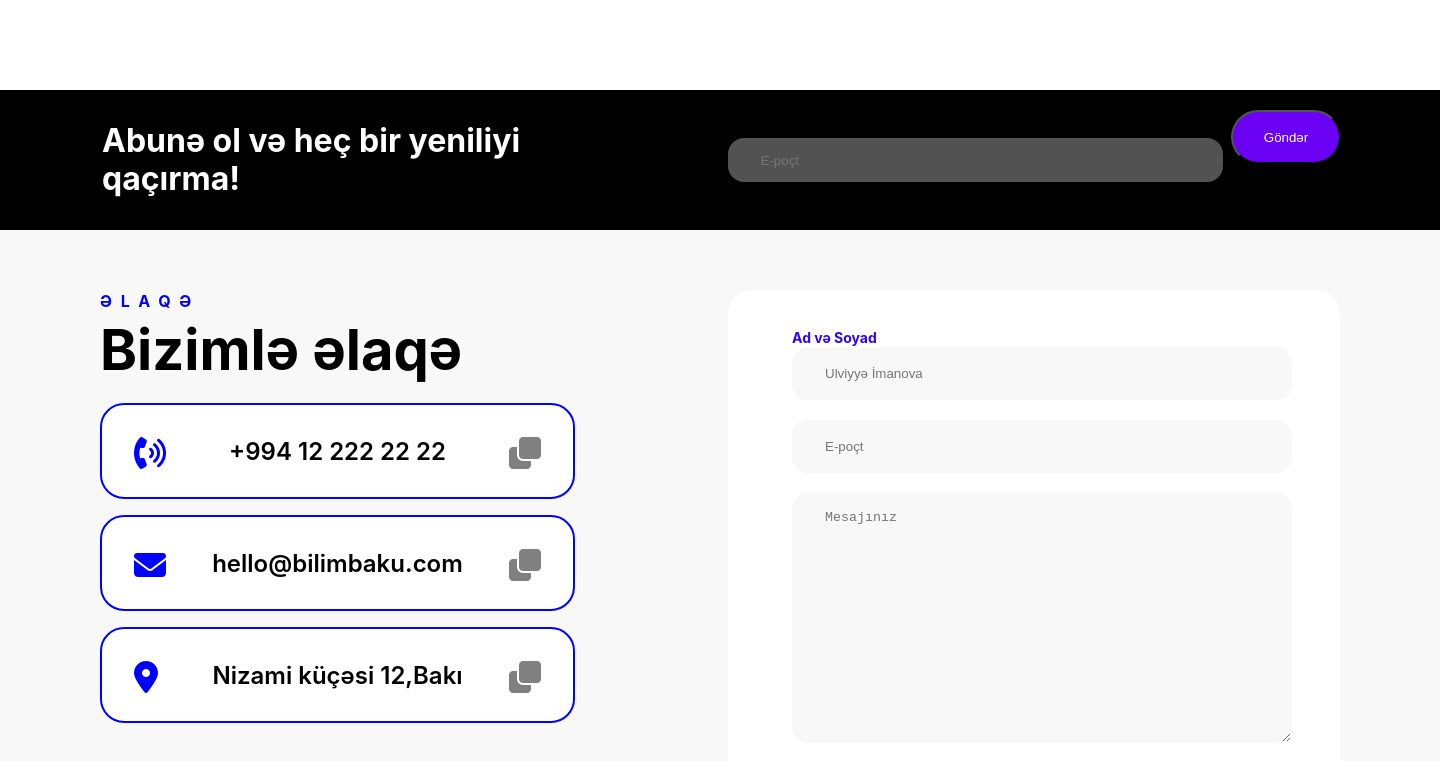
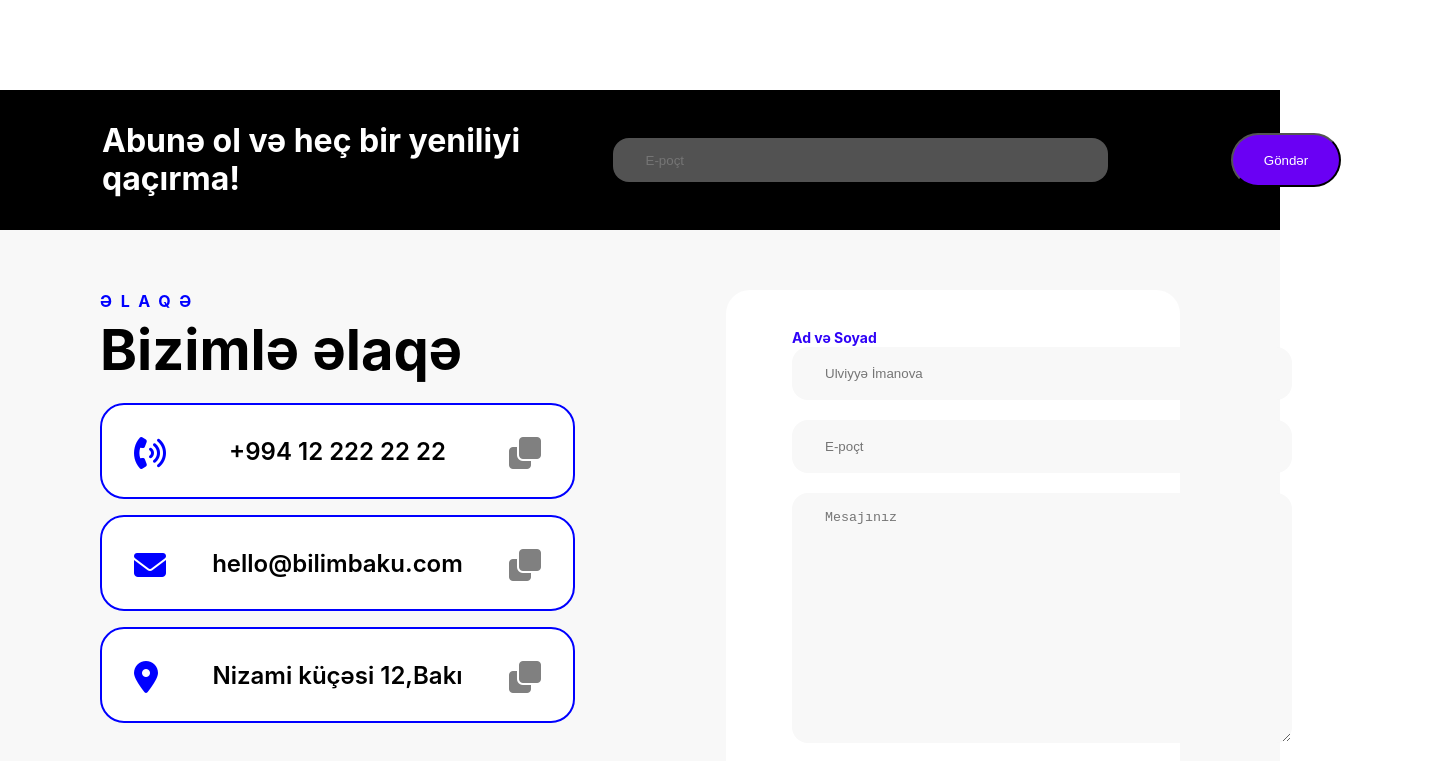
Before and after one commit to penahkerimov99/Bilim-Baku, a React (Create React App) app: page / in a window 1280 px wide. Shown: the part 5500-6261 px from the top of the page, 1440 px wide, since content can reach past the window. Built offline with nearby package versions, Linux system fonts and the light colour scheme.

Commit message:
footer fixed

```diff
--- a/src/components/ContactandForm/style.css
+++ b/src/components/ContactandForm/style.css
@@ -2,6 +2,6 @@
   display: flex;
   padding: 100px;
   background-color: #f8f8f8;
-  width: 1440px;
+  width: 100%;
   height: 867px;
 }
--- a/src/components/Footer/style.css
+++ b/src/components/Footer/style.css
@@ -1,14 +1,14 @@
 * {
-  box-sizing: border-box;
+  /* box-sizing: border-box; */
   padding: 0;
   margin: 0;
 }
 .mainFooter {
-  width: 1440px;
+  width: 100%;
   height: 1013px;
   top: 5590px;
   position: absolute;
-  width: 1440px;
+  width: 100%;
   height: 1013px;
   left: 0px;
   top: 5590px;
--- a/src/components/FormInputs/style.css
+++ b/src/components/FormInputs/style.css
@@ -1,5 +1,5 @@
 .footerInputs {
-  width: 549px;
+  width: 613px;
   height: 416px;
   top: 200px;
   left: 760px;
--- a/src/components/Subscribe/style.css
+++ b/src/components/Subscribe/style.css
@@ -1,5 +1,5 @@
 .subscribe {
-  width: 1440px;
+  width: 100%;
   height: 140px;
   position: absolute;
   background: #000000;
--- a/src/components/SubscribeButton/style.css
+++ b/src/components/SubscribeButton/style.css
@@ -1,7 +1,7 @@
 .button {
   width: 110px;
   height: 54px;
-  top: 20px;
+  /* top: 20px; */
   left: 1231px;
   border-radius: 39px;
   display: flex;
--- a/src/components/SubscribeInput/style.css
+++ b/src/components/SubscribeInput/style.css
@@ -2,9 +2,8 @@
   width: 495px;
   height: 44px;
   top: 44px;
-  left: 720px;
   border-radius: 16px;
-  margin-left: 510px;
+  margin-left: 440px;
   display: flex;
   flex-direction: row;
   align-items: flex-start;
```
Also changed, not shown: 1 other file (tests, documents, lock files or other folders).
